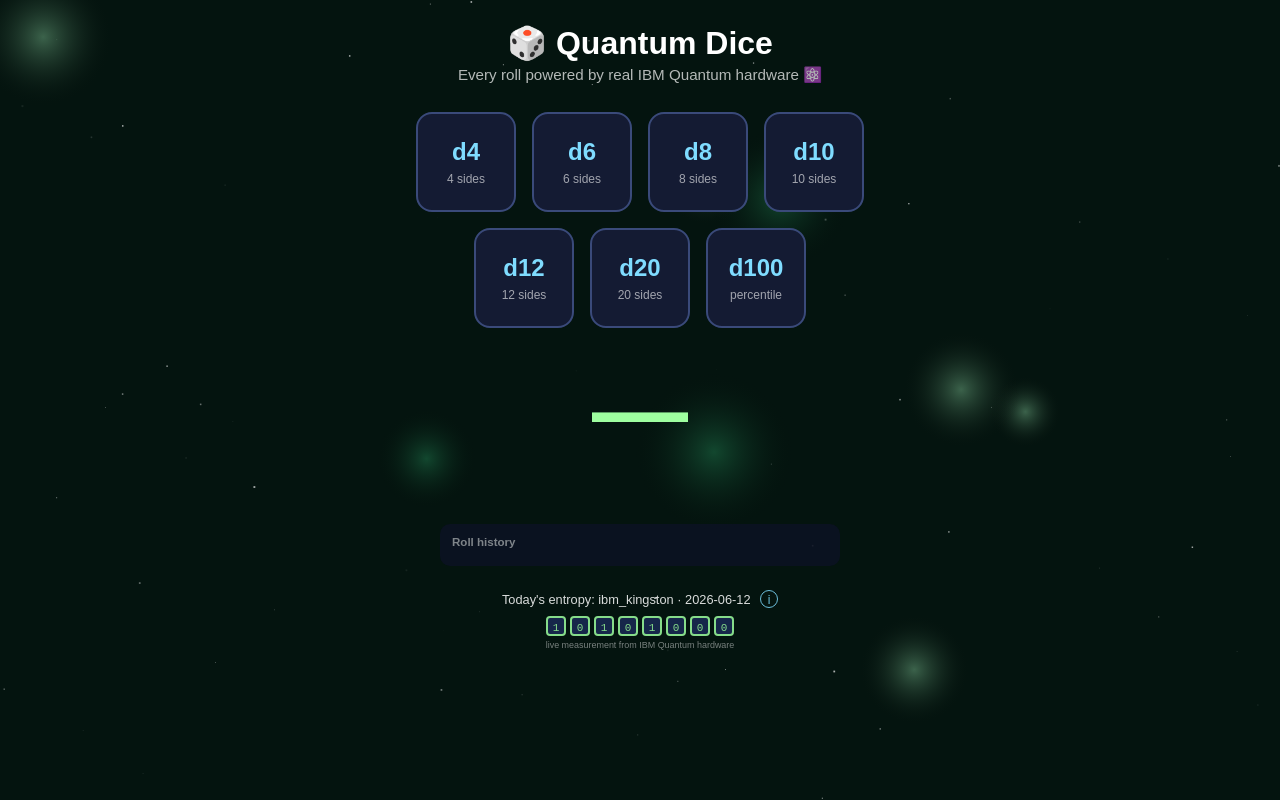
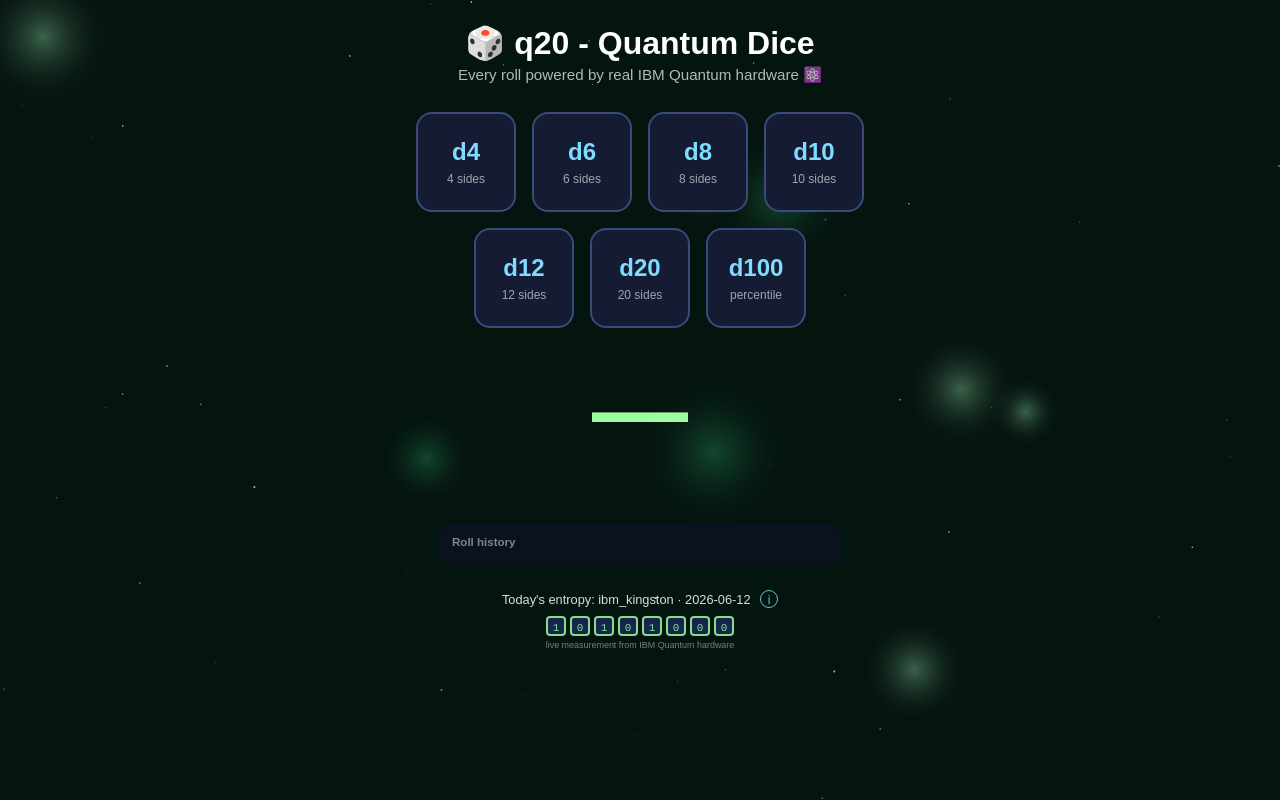
Before and after one commit to flinstoneglitch/quantum-dice, a plain HTML site: page index.html in a window 1280 px wide. Drawn offline with Linux system fonts and the light colour scheme.

Commit message:
Update index.html

```diff
--- a/index.html
+++ b/index.html
@@ -3,7 +3,7 @@
 <head>
 <meta charset="UTF-8" />
 <meta name="viewport" content="width=device-width, initial-scale=1" />
-<title>Quantum Dice</title>
+<title>q20 - Quantum Dice</title>
 <style>
   * { box-sizing:border-box; margin:0; padding:0; }
   body { font-family:Arial, sans-serif; background:#0b0f1a; color:#fff;
@@ -61,7 +61,7 @@
 
 <canvas id="qfield" style="position:fixed;inset:0;z-index:-1;"></canvas>
 
-<h1>🎲 Quantum Dice</h1>
+<h1>🎲 q20 - Quantum Dice</h1>
 <p class="sub">Every roll powered by real IBM Quantum hardware ⚛️</p>
 
 <div class="dice-grid">
```
